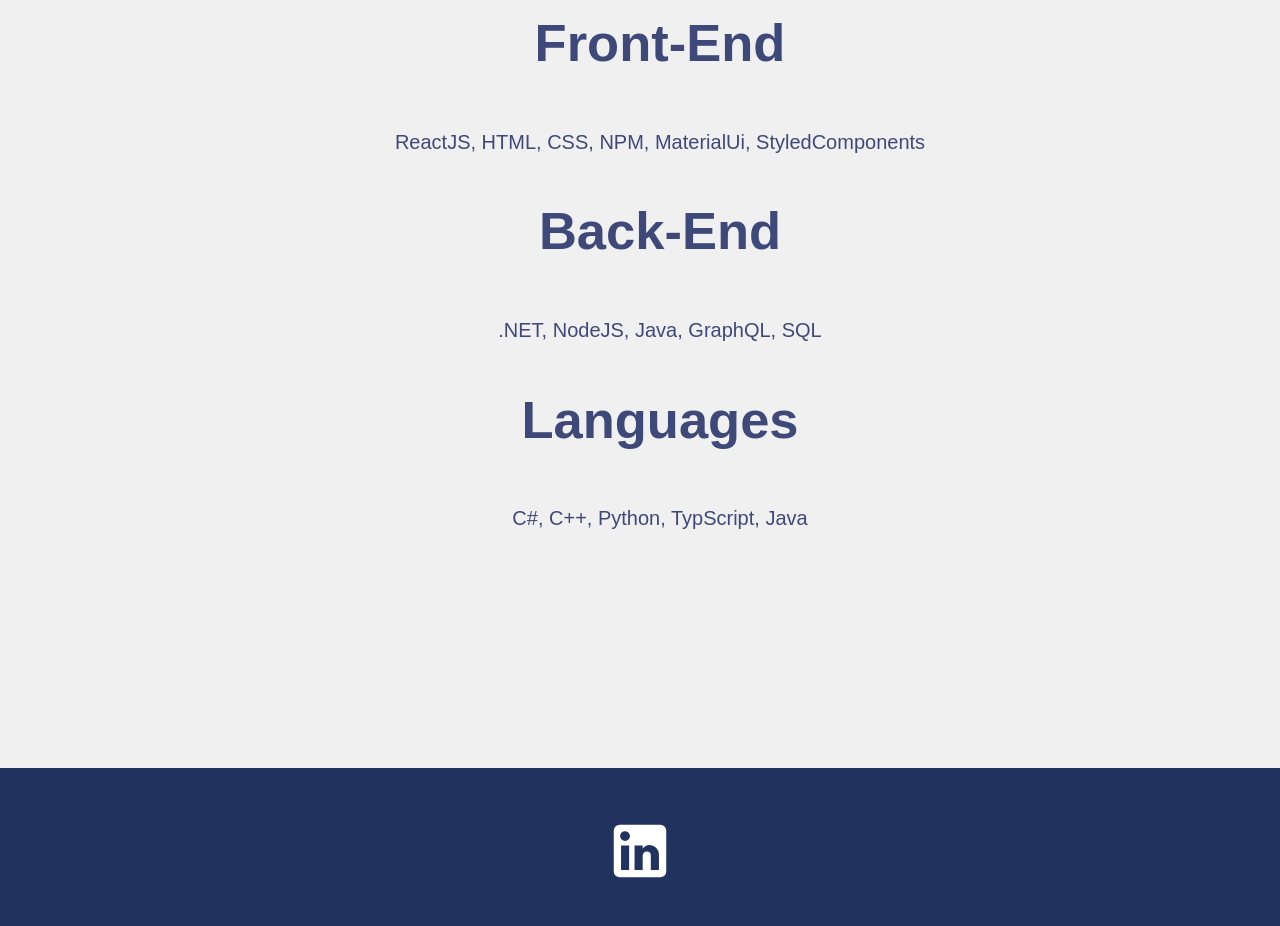
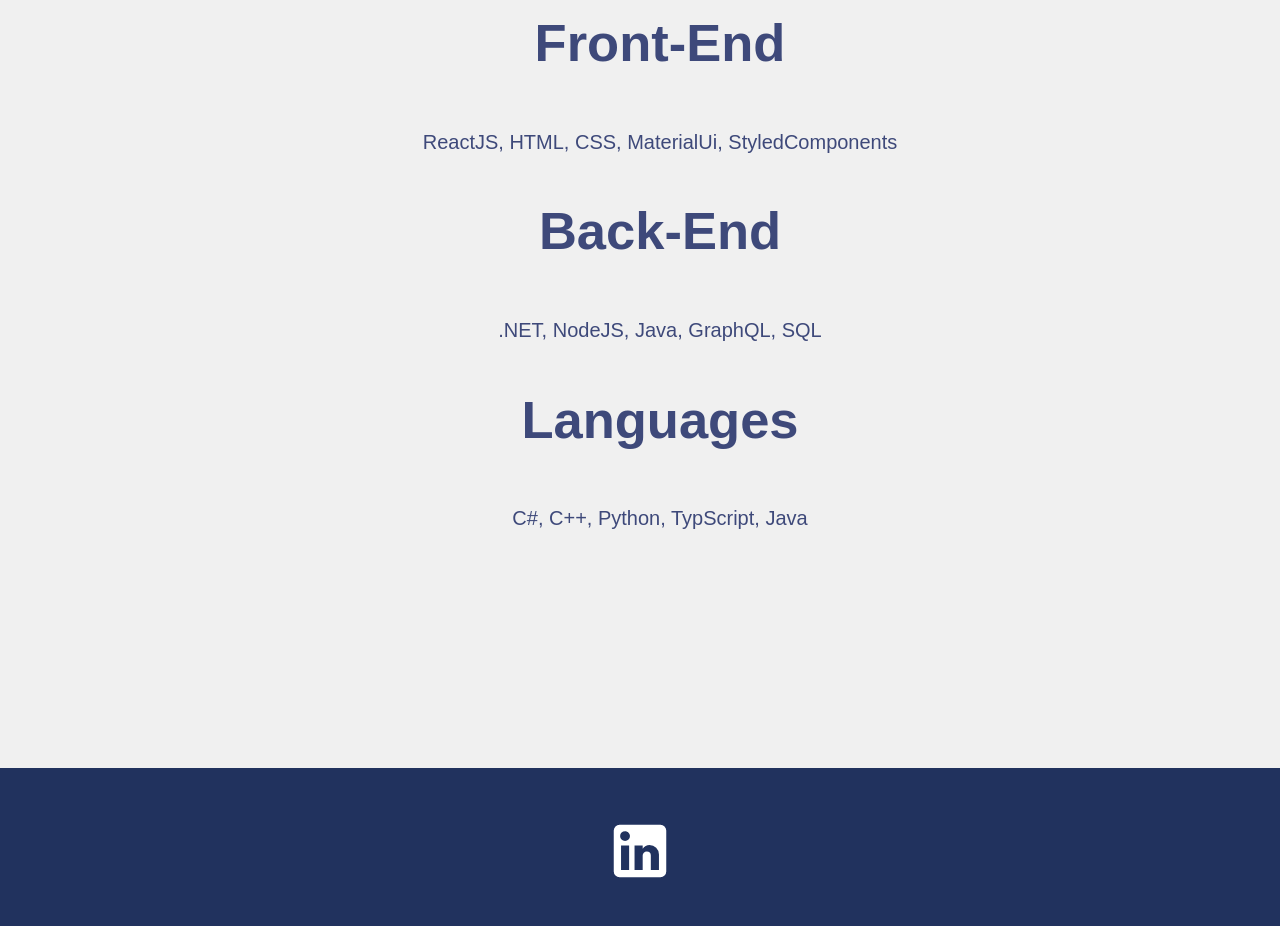
Before and after one commit to jpkuta/jpkuta-web-portfolio, a React (Create React App) app: page / in a window 1280 px wide. Shown: the part 1040-1966 px from the top of the page. Built offline with nearby package versions, Linux system fonts and the light colour scheme.

Commit message:
clean up home page skill list

```diff
--- a/src/pages/Home.js
+++ b/src/pages/Home.js
@@ -15,7 +15,7 @@ function Home() {
         <ol className='list'>
           <li className='item'>
             <h2> Front-End</h2>
-            <span>ReactJS, HTML, CSS, NPM, MaterialUi, StyledComponents</span>
+            <span>ReactJS, HTML, CSS, MaterialUi, StyledComponents</span>
           </li>
           <li className='item'>
             <h2> Back-End</h2>
```
